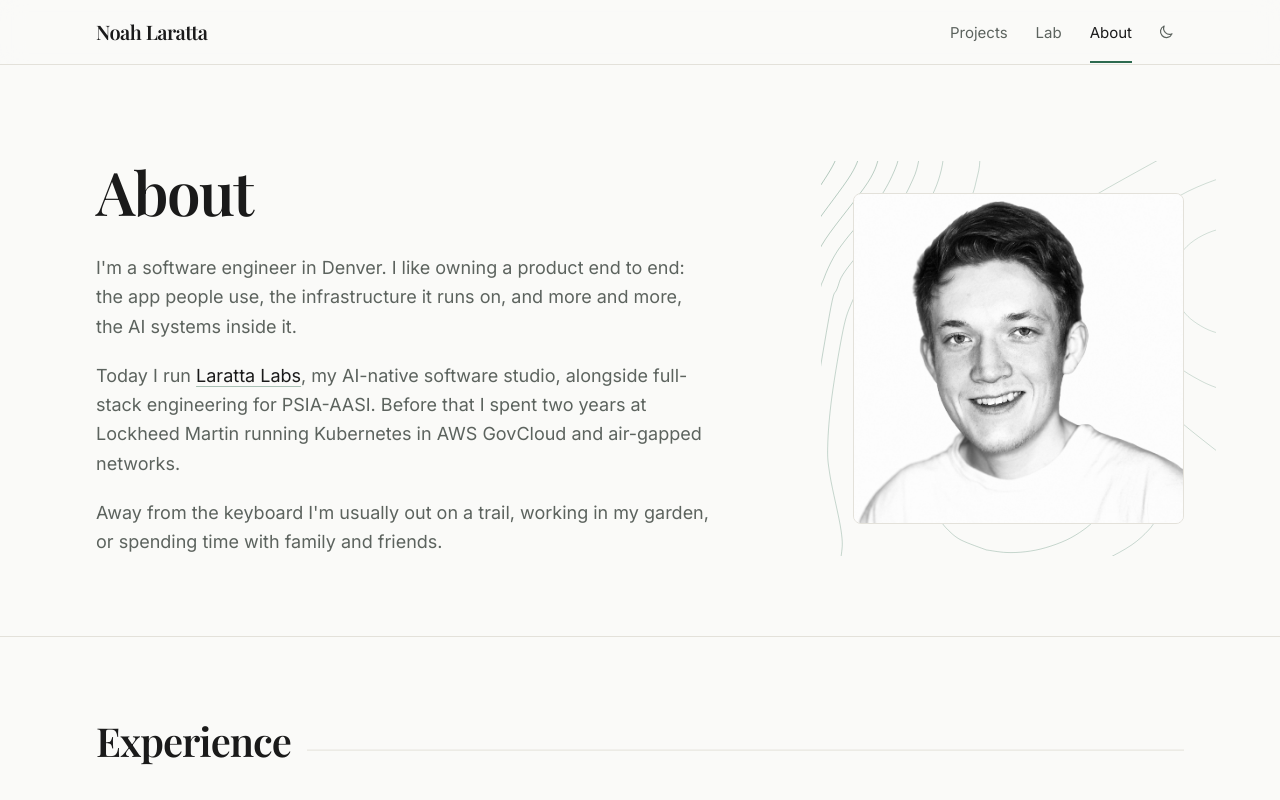
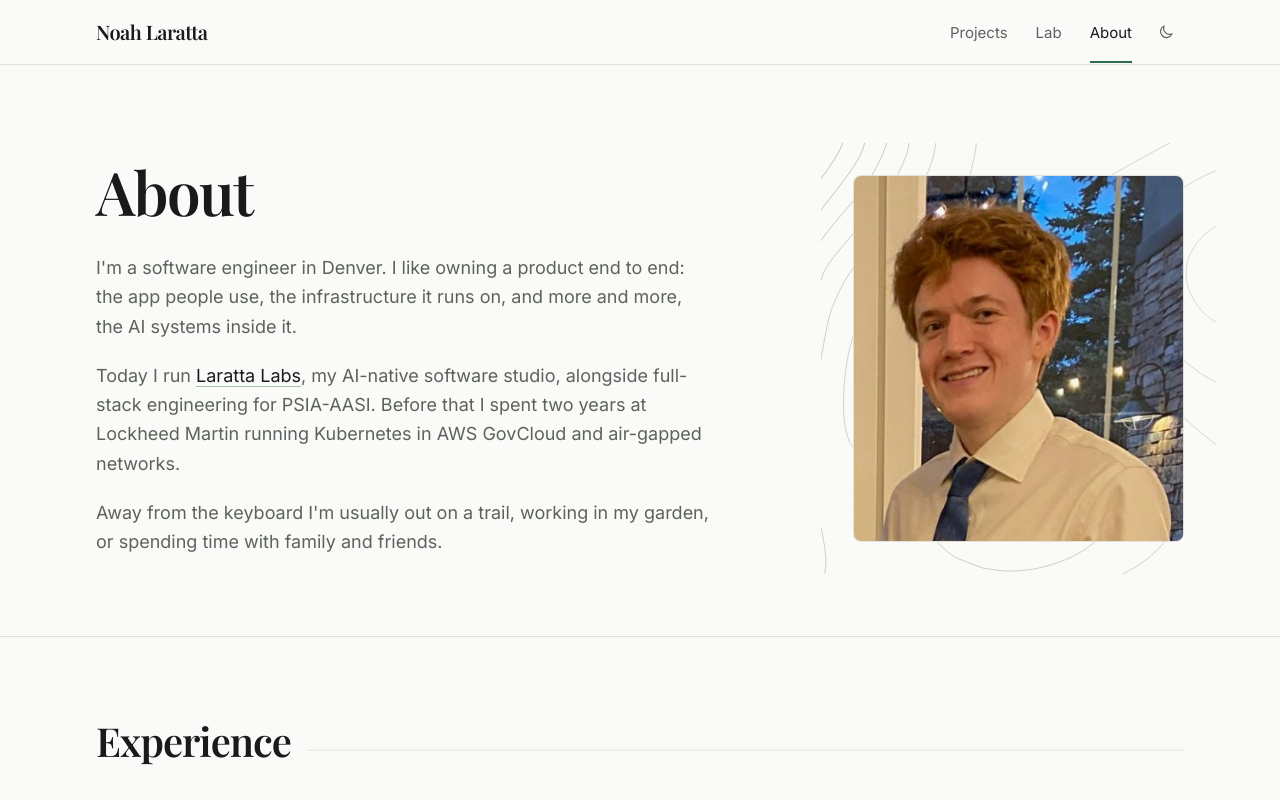
Before and after one commit to nlaratta/noahlaratta, a Next.js app: page /about in a window 1280 px wide. Shown: the top 800 px of the page. Built offline with nearby package versions, Linux system fonts and the light colour scheme; a web font is replaced by a local one.

Commit message:
About: new photo (#31)
Cropped to exclude everyone else in the frame, 776x862, 82 KB.

Co-authored-by: Claude Opus 5.5 <noreply@anthropic.com>

```diff
--- a/pages/about.tsx
+++ b/pages/about.tsx
@@ -56,11 +56,11 @@ export default function About() {
         <div className="relative lg:col-span-4 lg:col-start-9">
           <Contours className="absolute -inset-4 h-[calc(100%+2rem)] w-[calc(100%+2rem)] sm:-inset-8 sm:h-[calc(100%+4rem)] sm:w-[calc(100%+4rem)]" variant={13} strength={0.8} />
           <img
-            src="/me.jpg"
-            alt="Noah Laratta"
-            width={480}
-            height={480}
-            className="relative aspect-square w-full max-w-sm rounded-lg border border-border object-cover"
+            src="/noah.jpg"
+            alt="Noah Laratta, smiling, in a white shirt and blue tie"
+            width={776}
+            height={862}
+            className="relative aspect-[9/10] w-full max-w-sm rounded-lg border border-border object-cover"
           />
         </div>
       </Container>
```
Also changed, not shown: public/noah.jpg (added).
